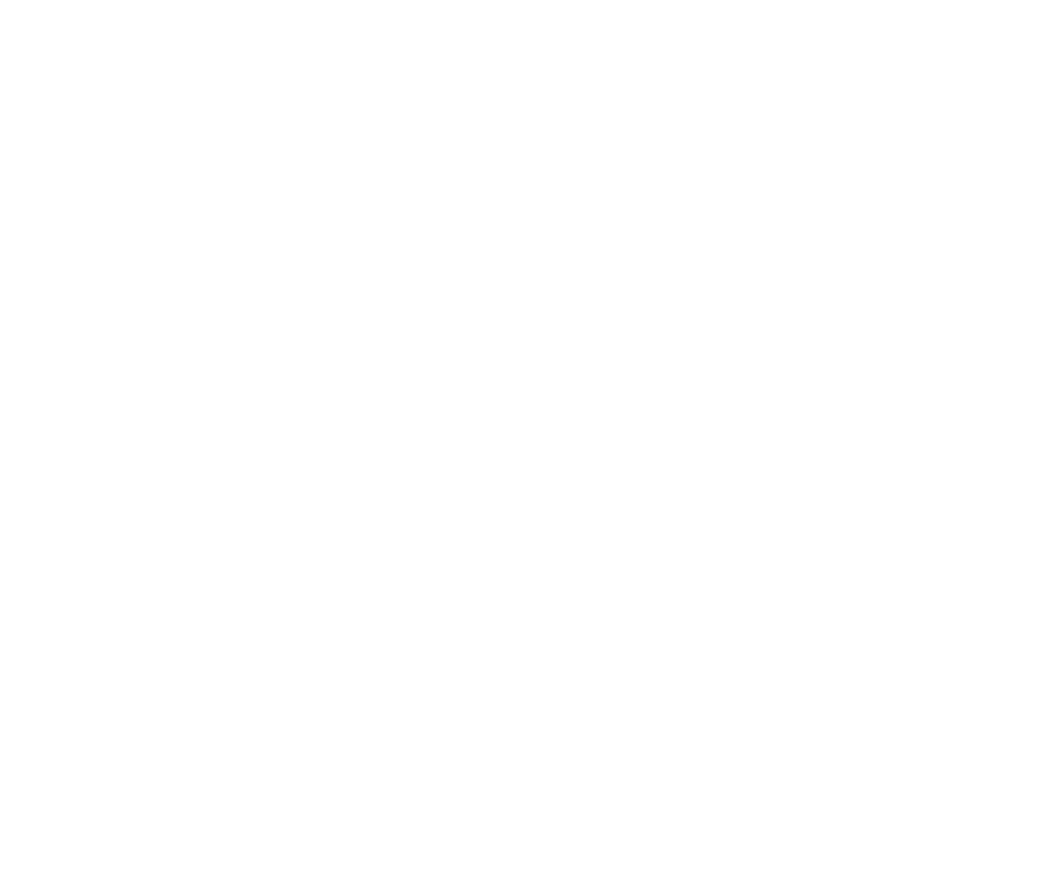
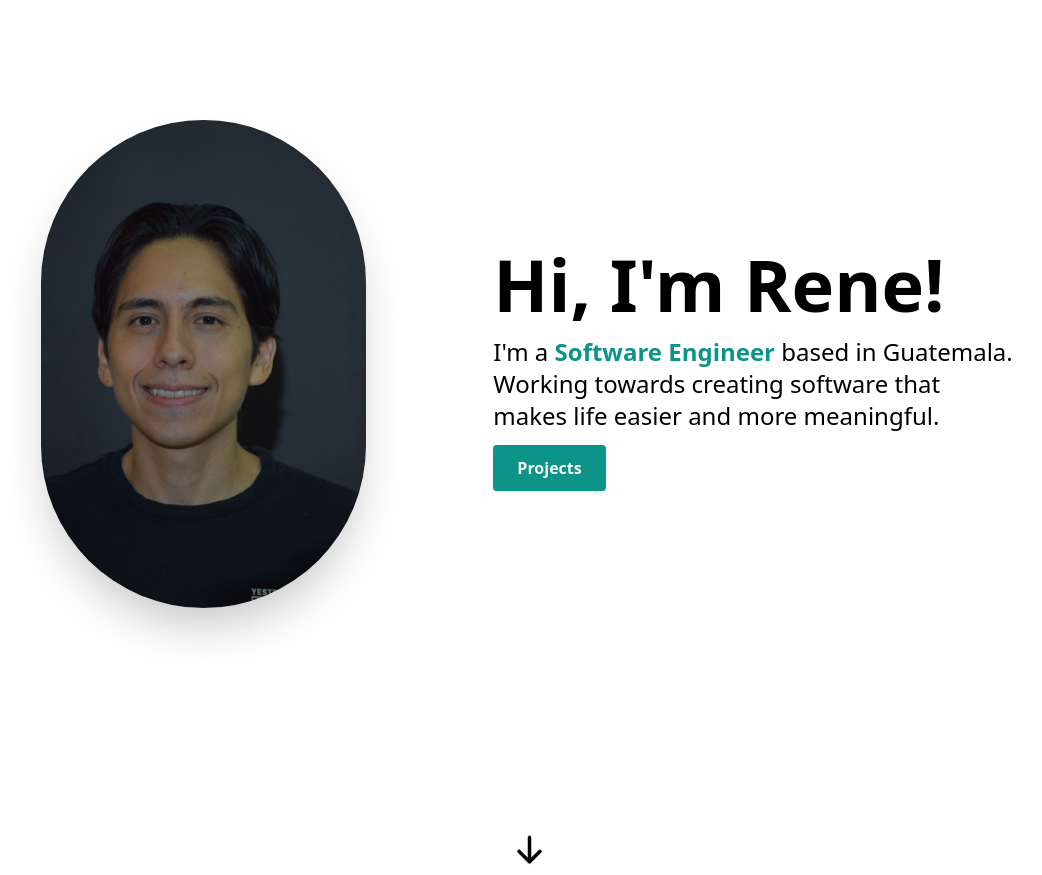
Before and after one commit to ReneKubax/Portfolio, a Next.js app: page / in a window 1280 px wide. Shown: the part 120-995 px from the top of the page, without its empty margins (111-1153 px from the left). Before the commit the page ends 800 px from the top, so only its background shows below. Built offline with nearby package versions, Linux system fonts and the light colour scheme.

Commit message:
Finishing hero section

```diff
--- a/app/page.tsx
+++ b/app/page.tsx
@@ -1,9 +1,9 @@
-import Image from 'next/image'
+import HeroSection from '@/components/HeroSection'
 
 export default function Home() {
   return (
-    <main>
-      <div className='text-2xl'>Hola</div>
+    <main className="mx-auto max-w-3xl px-4 sm:px-6 md:max-w-5xl ">
+      <HeroSection/>
     </main>
   )
 }
--- /dev/null
+++ b/components/HeroSection.tsx
@@ -0,0 +1,59 @@
+"use client" // this is a client component
+import React from "react"
+import Image from "next/image"
+import { Link } from "react-scroll/modules"
+import { HiArrowDown } from "react-icons/hi"
+
+const HeroSection = () => {
+  return (
+    <section id="home">
+      <div className="flex flex-col text-center items-center justify-center animate-fadeIn animation-delay-2 my-10 py-16 sm:py-32 md:py-48 md:flex-row md:space-x-4 md:text-left">
+        <div className="md:mt-2 md:w-1/2">
+          <Image
+            src="/rene.jpeg"
+            alt=""
+            width={325}
+            height={325}
+            className="rounded-full shadow-2xl"
+          />
+        </div>
+        <div className="md:mt-2 md:w-3/5">
+          <h1 className="text-4xl font-bold mt-6 md:mt-0 md:text-7xl">Hi, I&#39;m Rene!</h1>
+          <p className="text-lg mt-4 mb-6 md:text-2xl">
+            I&#39;m a{" "}
+            <span className="font-semibold text-teal-600">
+              Software Engineer{" "}
+            </span>
+            based in Guatemala. Working towards creating software that
+            makes life easier and more meaningful.
+          </p>
+          <Link
+            to="projects"
+            className="text-neutral-100 font-semibold px-6 py-3 bg-teal-600 rounded shadow hover:bg-teal-700"
+            activeClass="active"
+            spy={true}
+            smooth={true}
+            offset={-100}
+            duration={500}
+          >
+            Projects
+          </Link>
+        </div>
+      </div>
+      <div className="flex flex-row items-center text-center justify-center ">
+        <Link
+          to="about"
+          activeClass="active"
+          spy={true}
+          smooth={true}
+          offset={-100}
+          duration={500}
+        >
+          <HiArrowDown size={35} className="animate-bounce" />
+        </Link>
+      </div>
+    </section>
+  )
+}
+
+export default HeroSection
```
Also changed, not shown: public/rene.jpeg (added).
